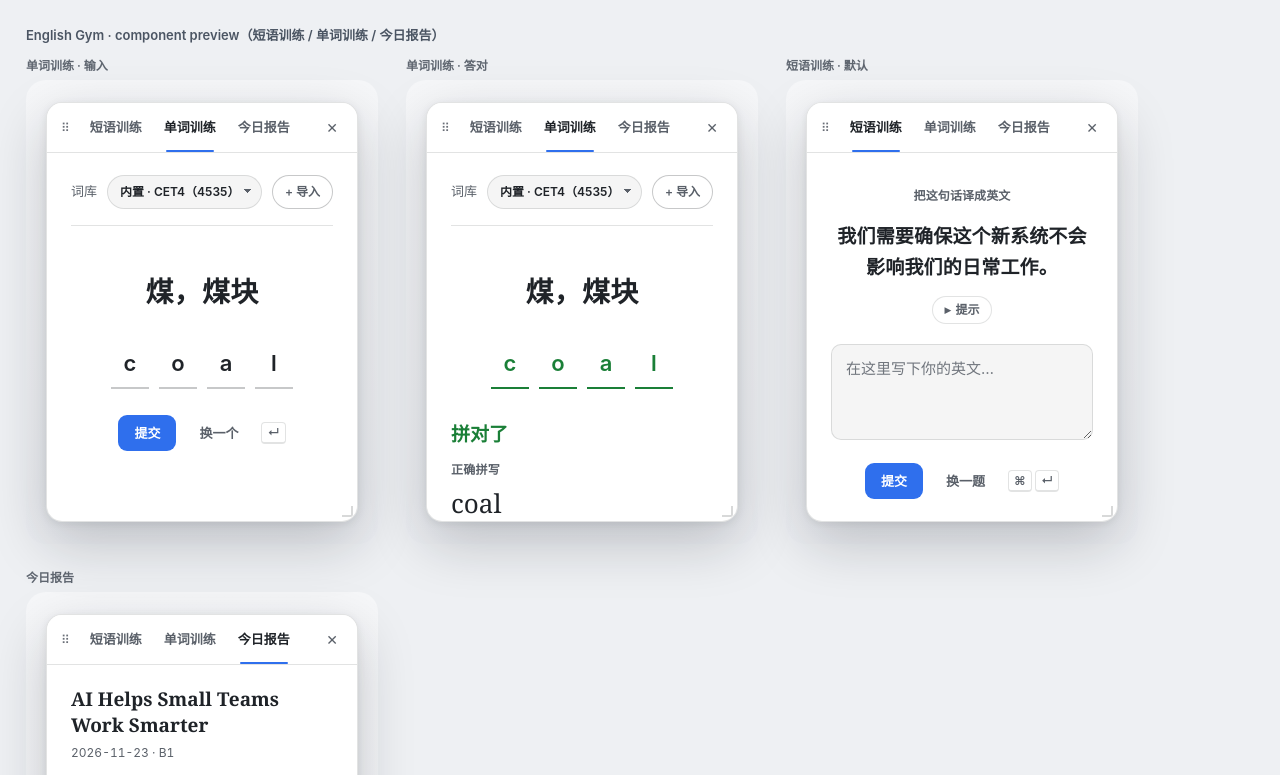
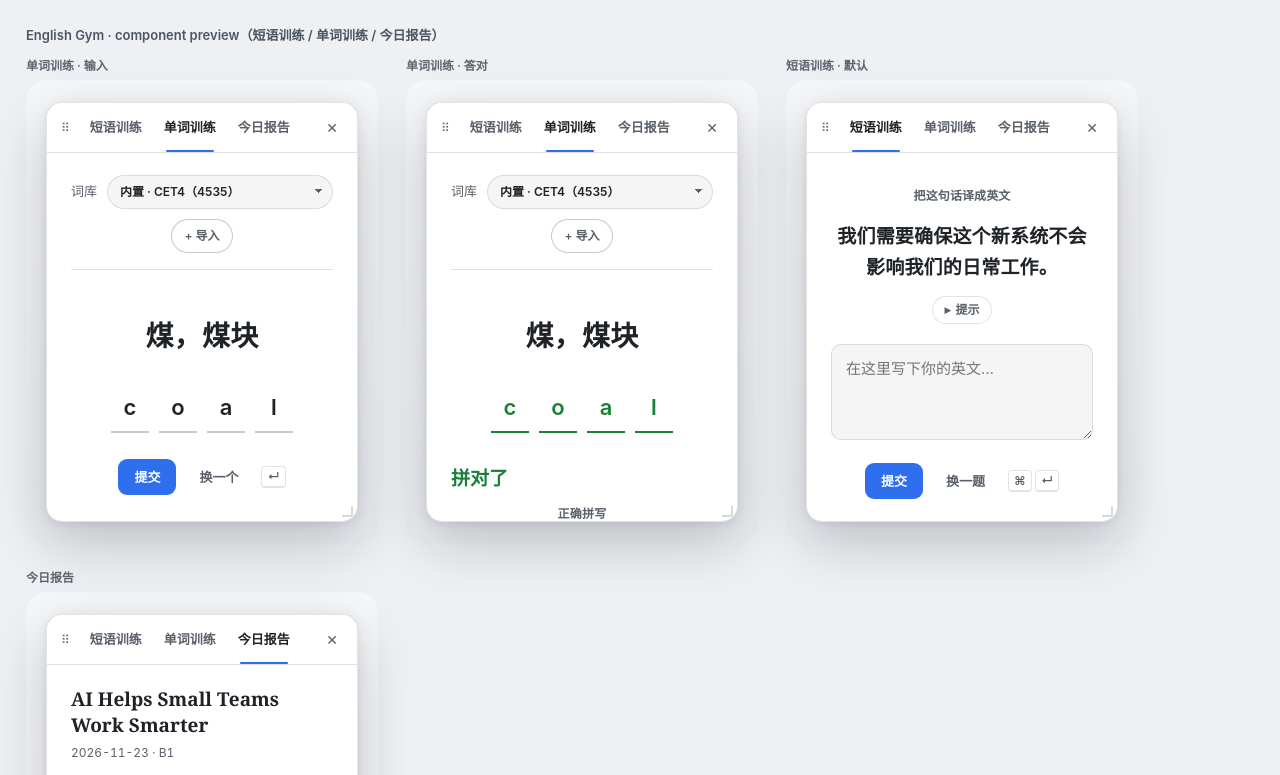
Before and after one commit to KYCOMING/dsh-english-gym, a website: page design/preview.html in a window 1280 px wide. Shown: the top 775 px of the page. Drawn offline with Linux system fonts and the light colour scheme.

Commit message:
style(word): center bank bar and feedback actions with body

```diff
--- a/design/preview.html
+++ b/design/preview.html
@@ -248,16 +248,16 @@
 .eg-letter.bad { border-bottom-color: var(--eg-bad); color: var(--eg-bad); }
 .eg-letters.answered .eg-letter { cursor: default; }
 /* word training: centred column */
-.eg-word { max-width: 640px; min-height: 100%; display: flex; flex-direction: column; align-items: stretch; text-align: center; }
+.eg-word { width: 100%; max-width: 640px; margin-left: auto; margin-right: auto; min-height: 100%; display: flex; flex-direction: column; align-items: stretch; text-align: center; }
 .eg-word-main { flex: 1 1 auto; display: flex; flex-direction: column; align-items: center; justify-content: flex-start; text-align: center; min-height: 0; padding: 12px 0 2px; }
 .eg-word .eg-zh { font-size: 28px; line-height: 1.4; margin-top: 14px; }
 .eg-word .eg-letters { justify-content: center; }
 .eg-word .eg-foot { justify-content: center; width: 100%; margin-top: 26px; }
 .eg-word .eg-foot .eg-kbd { margin-left: 0; }
-.eg-word .eg-fb { width: 100%; text-align: left; margin-top: 32px; padding-top: 0; border-top: none; }
-.eg-word .eg-fb > .eg-fb-actions:first-child { margin-top: 0; gap: 8px; flex-wrap: wrap; }
+.eg-word .eg-fb { width: 100%; text-align: center; margin-top: 32px; padding-top: 0; border-top: none; }
+.eg-word .eg-fb > .eg-fb-actions:first-child { margin-top: 0; gap: 8px; flex-wrap: wrap; justify-content: center; }
 .eg-word .eg-fb-actions .eg-btn { padding: 0 10px; }
-.eg-word .eg-fb-ref { font-size: 26px; }
+.eg-word .eg-fb-ref { font-size: 26px; text-align: center; }
 /* phrase drill: centred column */
 .eg-drill { max-width: 640px; min-height: 100%; display: flex; flex-direction: column; align-items: center; justify-content: flex-start; text-align: center; padding-top: 12px; }
 .eg-drill .eg-cap { justify-content: center; }
@@ -269,7 +269,7 @@
 .eg-drill .eg-fb { width: 100%; text-align: left; }
 
 /* ===== word bank bar ===== */
-.eg-bankbar { width: 100%; display: flex; align-items: center; gap: 10px; padding: 0 0 16px; margin: 0 0 20px; border-bottom: 1px solid var(--eg-line); }
+.eg-bankbar { width: 100%; display: flex; flex-wrap: wrap; justify-content: center; align-items: center; gap: 10px; padding: 0 0 16px; margin: 0 0 20px; border-bottom: 1px solid var(--eg-line); }
 .eg-banklabel { flex: 0 0 auto; font-size: var(--eg-fs-sm); font-weight: 500; color: var(--eg-ink-2); }
 .eg-select {
   flex: 1 1 auto; min-width: 0; max-width: 260px; height: 34px; padding: 0 25px 0 12px; border: 1px solid var(--eg-line);
--- a/package.json
+++ b/package.json
@@ -1,6 +1,6 @@
 {
   "name": "dsh-english-gym",
-  "version": "0.3.8",
+  "version": "0.3.9",
   "private": true,
   "type": "module",
   "description": "English Gym — a lightweight, in-DSH English practice widget: phrase translation (中文→英文) + static/custom word-bank spelling drill + an AI/tech daily report. No voice.",
```
Also changed, not shown: client.js (+5 -5 lines), README.md.
